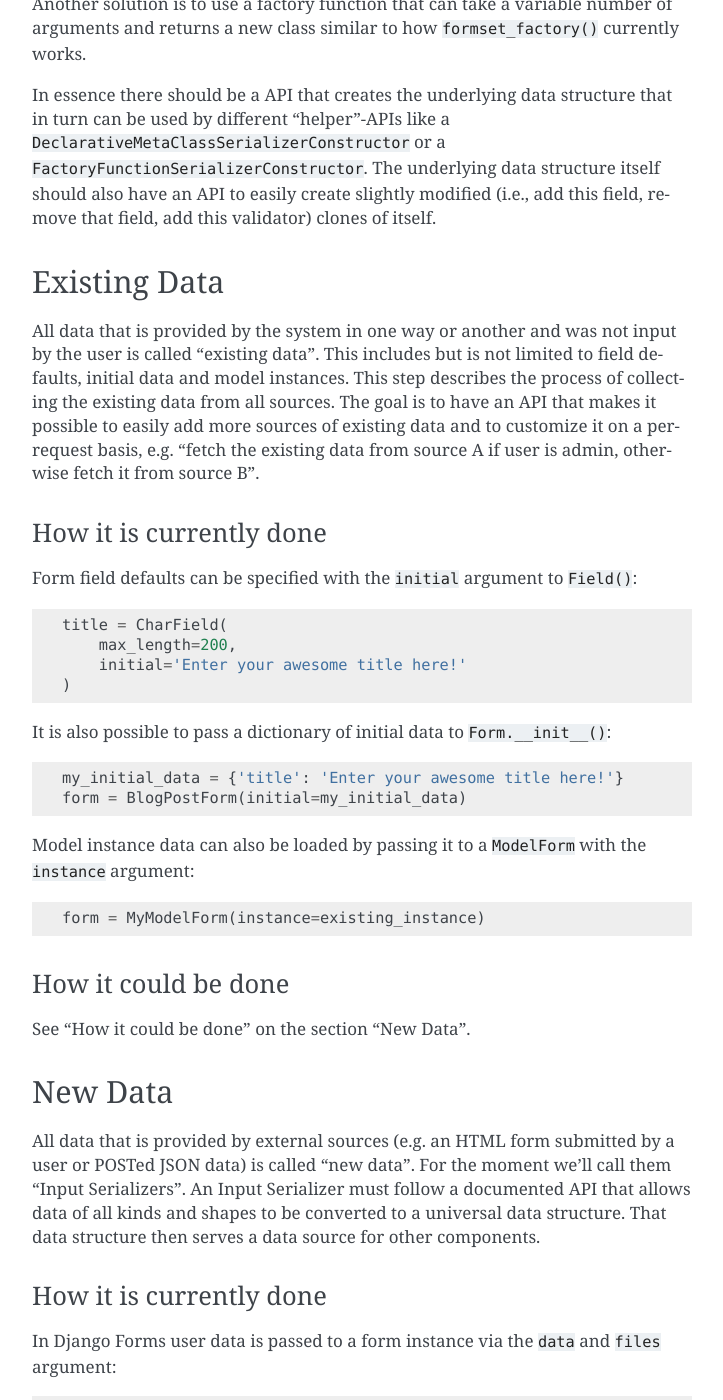
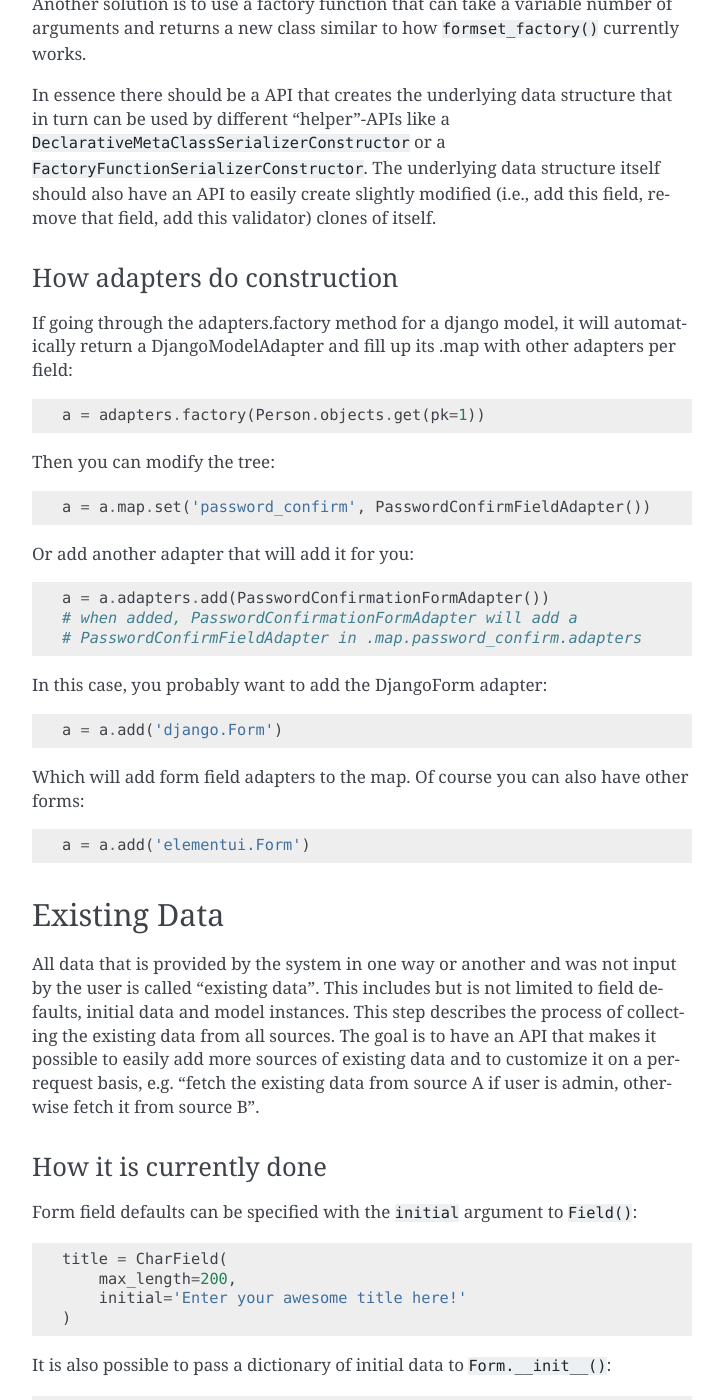
Before and after one commit to mjtamlyn/django-adapters, a Sphinx documentation site: the page built from docs/source/components.rst, in a window 1280 px wide and 1400 px high, scrolled down 1436 px. Shown: the whole window, without its empty margins (388-1111 px from the left). Built offline with Sphinx 7.4.7, drawn with Linux system fonts in a browser that asks for light colours; some of the changed text lies outside the part shown.

Commit message:
Components

```diff
--- a/docs/source/components.rst
+++ b/docs/source/components.rst
@@ -77,6 +77,33 @@ in turn can be used by different "helper"-APIs like a
 should also have an API to easily create slightly modified (i.e., add this
 field, remove that field, add this validator) clones of itself.
 
+How adapters do construction
+----------------------------
+
+If going through the adapters.factory method for a django model, it will
+automatically return a DjangoModelAdapter and fill up its .map with other
+adapters per field::
+
+    a = adapters.factory(Person.objects.get(pk=1))
+
+Then you can modify the tree::
+
+    a = a.map.set('password_confirm', PasswordConfirmFieldAdapter())
+
+Or add another adapter that will add it for you::
+
+    a = a.adapters.add(PasswordConfirmationFormAdapter())
+    # when added, PasswordConfirmationFormAdapter will add a
+    # PasswordConfirmFieldAdapter in .map.password_confirm.adapters
+
+In this case, you probably want to add the DjangoForm adapter::
+
+    a = a.add('django.Form')
+
+Which will add form field adapters to the map. Of course you can also have
+other forms::
+
+    a = a.add('elementui.Form')
 
 Existing Data
 =============
@@ -119,12 +146,27 @@ the ``instance`` argument:
 
     form = MyModelForm(instance=existing_instance)
 
-
 How it could be done
 --------------------
 
 See "How it could be done" on the section "New Data".
 
+The factory helps with existing data
+------------------------------------
+
+The adapters.factory will try to return the best registered adapter for a data.
+For example::
+
+    assert isinstance(adapters.factory(Person()), DjangoModelAdapter)
+
+    class PersonAdapter(DeclarativeAdapter):
+        name = StringAdapter(...)
+
+        class Meta:
+            adapters = [PersonWelcomeEmail]
+
+    assert PersonAdapter.map.name == StringAdapter
+    # PersonWelcomeEmail will be in PersonAdapter.adapters
 
 New Data
 ========
@@ -171,6 +213,24 @@ the one returned from an HTML form serializer.
 Then an API must be established that lets you modify the loading of existing or
 new data easily.
 
+Data in adapters
+----------------
+
+In terms of data, adapters have several attributes, including::
+
+- instance
+- initial
+- data
+- output
+
+They can be modified during each step, that's why a step returns a clone.
+
+Steps like instanciate or initialize, if executed, may for example fetch data
+from an API or database.
+
+Adapters are a silly tree of python objects and act as shared payload, all the
+logic is executed by steps, you can add your own steps to if the default ones
+are not enough for you.
 
 Cleaning
 ========
@@ -274,6 +334,21 @@ How it could be done
 
 There are several libraries that explicitly deal with validation in Django.
 
+How cleaning works in adapters
+------------------------------
+
+Adapters have a default clean step logic baked in, but you can override it with
+your own::
+
+    a.steps.validate = your_validate
+
+But you can also enhance the default logic without replacing it::
+
+    a.steps.validate.adapters = (list of adapters or callbacks)
+
+When passed callbacks, it will make it an Adapter with only validation.
+
+When passed adapters, it will use their validate method only.
 
 Rendering
 =========
@@ -314,6 +389,24 @@ How it could be done
 There are several libraries that deal with rendering and serialization of data
 in Django.
 
+Rendering in adapters
+---------------------
+
+Rendering is an optional step which uses all render methods of adapters and
+which can be decorated or redefined like every step.
+
+That step will populate the adapter.render variable, in a clone of course as
+with every step execution.
+
+Adapters without the render() method won't be executed. At the end of the day
+of course the step has the final word on what to execute and how, and by
+default it'll try to use the render() method of each adapter, which might in
+turn render its map, by executing the render() metod of each adapter it has in
+its map. Which, in turn, should execute the render() method of every adapters
+composing itself.
+
+We could have more steps than just render() and have render_html(),
+render_json() too.
 
 Data Output
 ===========
@@ -360,3 +453,34 @@ How it could be done
 There should be a way to specify actions that should be executed after all
 previous steps were completed successfully. This makes it easier to encapsulate
 the "Data Output" functionality and reduces duplication of code.
+
+In adapters
+-----------
+
+.. code-block:: python
+
+    class SendMailAdapter(AdapterInterface):
+        def process(self):
+            send_mail(
+                subject=self.data['subject'],
+                message=self.data['message'],
+                from_email='django@example.com',
+                recipient_list=[self.data['recipient']]
+            )
+
+        def response(self):
+            if self.is_valid:
+                self.response = redirect('success_page')
+            self.response = render(self.request, 'send_mail.html', self.rendered)
+
+
+    a = adapters.factory(SendMailForm)  # DjangoFormAdapter
+    a = a.adapters.add(SendMailAdapter)
+    a = a.steps.validate(request.POST)
+    if not a.allerrors:
+        a.process()
+    return a.steps.response().response
+
+    # Of course, you could have a formview step that would do this little logic
+    # with this kind of IOC anything is possible, like, shooting yourself in
+    # the foot
--- a/docs/source/tutorial.rst
+++ b/docs/source/tutorial.rst
@@ -160,11 +160,11 @@ javascript.
     assert a.steps.clean({'name': 'AOE'}).data['name'] == 'aoe'
 
     # Time to show off for some user love !
-    assert a.adapters.add('elementui.Form').steps.render().output == '<an awesome form>'
+    assert a.adapters.add('elementui.Form').steps.render().rendered == '<an awesome form>'
 
     # So yeah, this kind of presentational adapters will love visiting a's map
     # and add()'s adapters the see fit !
-    assert a.adapters.add('googlemdc.Form').steps.render().output == '<an awesome form>'
+    assert a.adapters.add('googlemdc.Form').steps.render().rendered == '<an awesome form>'
 
     # send welcome email to new users !
     assert a.adapters.add(
@@ -265,7 +265,7 @@ Sometimes you are going to want to add cleaners in a validation chain. In this
 case, instead of adding to adapters, you can add to the step::
 
     # setter magic will happen
-    StringAdapter().steps.validation.adapters = (IntAdapter.is_numeric, IntAdapter.typecast, IntAdapter(greater_than=0).steps('validation'))
+    StringAdapter().steps.validate.adapters = (IntAdapter.is_numeric, IntAdapter.typecast, IntAdapter(greater_than=0).steps('validation'))
     # shortcut with a setter
     StringAdapter().validators = ...
     # but using that shortcut does not emphasize on the ability to add custom
```
